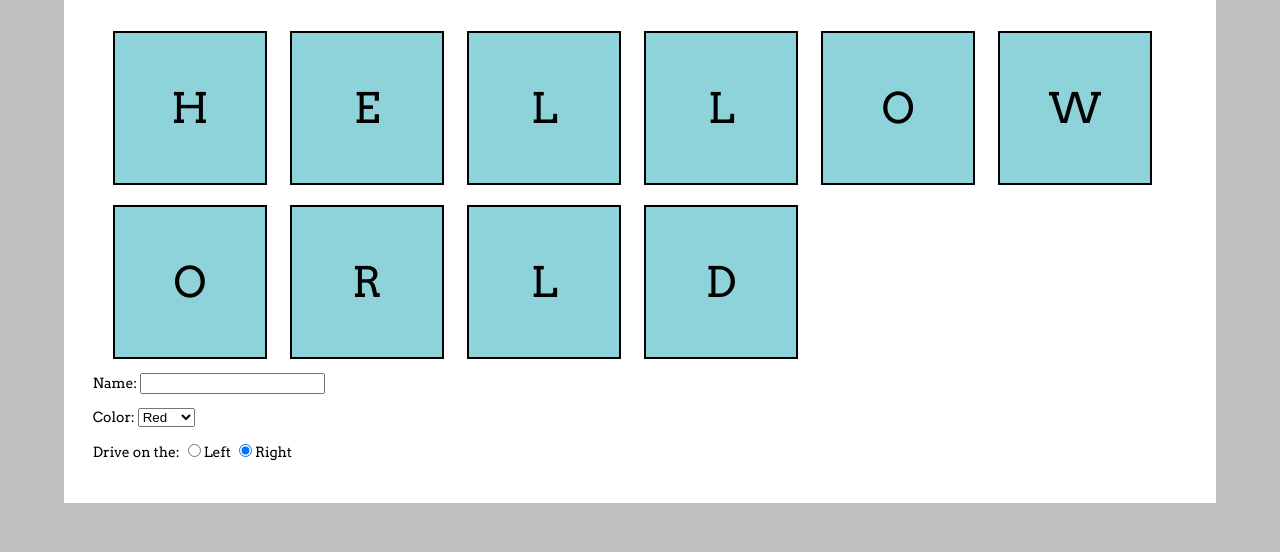
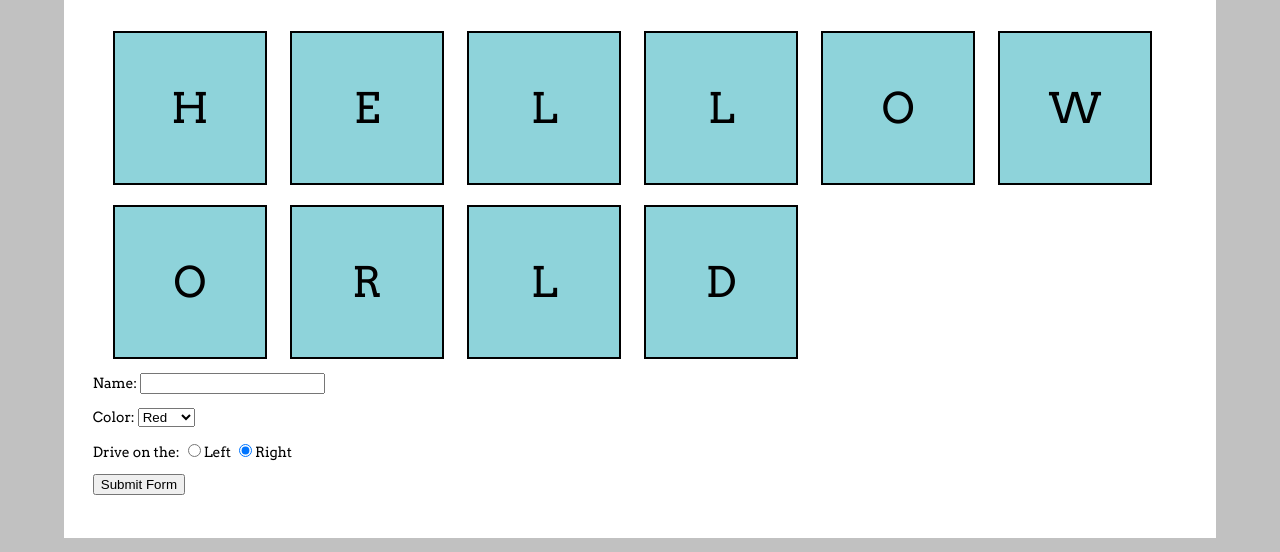
Before and after one commit to dwolverton/fe-demo, a plain HTML site: page jquery.html in a window 1280 px wide. Shown: the part 477-1029 px from the top of the page. Before the commit the page ends 994 px from the top, so only its background shows below. Drawn offline with Linux system fonts and the light colour scheme.

Commit message:
jquery form

```diff
--- a/jquery.html
+++ b/jquery.html
@@ -90,6 +90,10 @@
                         <label><input type="radio" name="drive" value="left" />Left</label>
                         <label><input type="radio" name="drive" value="right" checked />Right</label>
                     </p>
+
+                    <p>
+                        <input type="submit" value="Submit Form"/>
+                    </p>
                 </form>
             </div>
         </article>
```
Also changed, not shown: index.html (+1 -1 lines), images/jquery-card.png (added).
